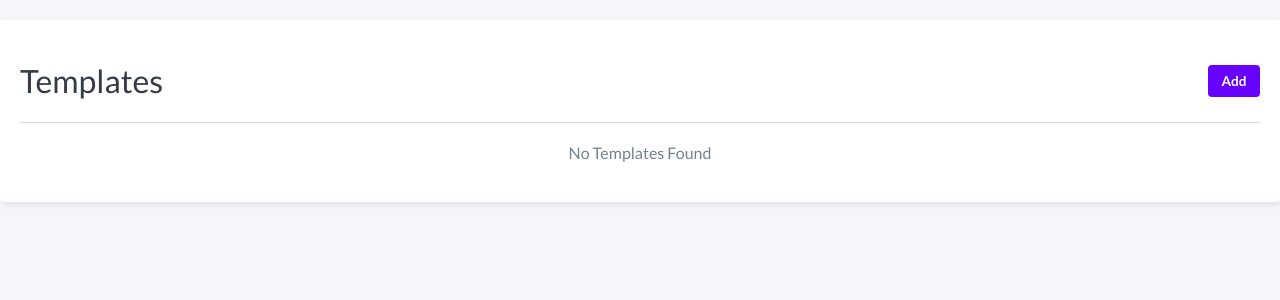
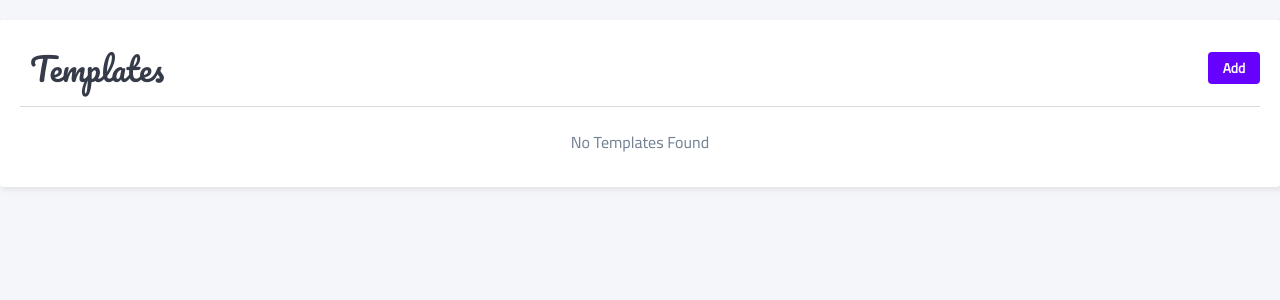
Before and after one commit to usmantahirr/unlayer-asssignment, a React (Create React App) app: page / in a window 1280 px wide. Shown: the top 300 px of the page. Built offline with nearby package versions, Linux system fonts and the light colour scheme.

Commit message:
updated few styles

```diff
--- a/src/App.css
+++ b/src/App.css
@@ -1,15 +1,15 @@
-@import url("https://fonts.googleapis.com/css?family=Lato:300,400,700&display=swap");
+@import url("https://fonts.googleapis.com/css?family=Cairo:300,400|Pacifico&display=swap");
 
 body {
   background: #f5f6fa;
-  font-family: "Lato", sans-serif;
+  font-family: "Cairo", sans-serif;
   color: #353b48;
 }
 
 .App {
   margin: 20px auto;
   max-width: 1300px;
-  padding: 20px;
+  padding: 10px 20px;
   background: white;
   border-radius: 3px;
   box-shadow: 2px 3px 5px rgba(200, 200, 200, 0.4);
--- a/src/components/atoms/heading.js
+++ b/src/components/atoms/heading.js
@@ -3,6 +3,8 @@ import styled from "styled-components";
 
 const H1 = styled.h1`
   font-weight: 500;
+  margin: 10px;
+  font-family: "Pacifico", cursive;
 `;
 
 const Heading = ({ children }) => <H1>{children}</H1>;
```
